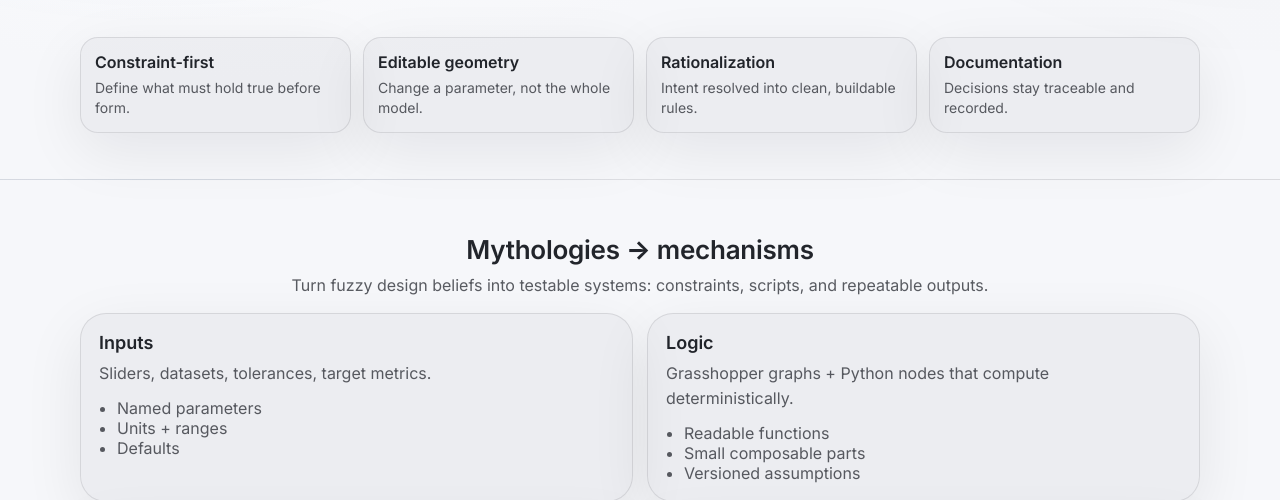
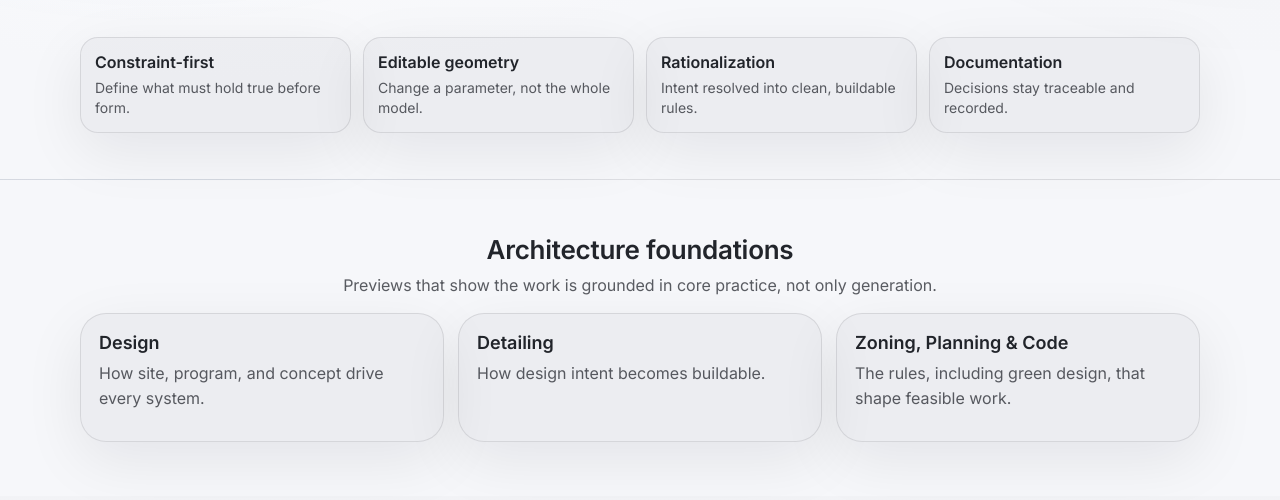
Before and after one commit to towerone/iterativestudio-site, a plain HTML site: page computational-design/index.html in a window 1280 px wide. Shown: the part 307-807 px from the top of the page. Drawn offline with Linux system fonts and the light colour scheme.

Commit message:
v0.1.72: replace mythologies grid with architecture foundation links
Swap four-panel inputs/logic section for three showcase buttons:
Design, Detailing, and Zoning/Planning/Code (EN + 中文).

```diff
--- a/assets/white.css
+++ b/assets/white.css
@@ -151,6 +151,38 @@ body.page-white .grid-2{
   gap:14px;
 }
 
+body.page-white .foundations-grid{
+  display:grid;
+  grid-template-columns:repeat(3, minmax(0, 1fr));
+  gap:14px;
+}
+
+body.page-white .foundation-card{
+  display:block;
+  text-decoration:none !important;
+  color:inherit;
+  transition:transform .18s ease, border-color .18s ease, box-shadow .18s ease, background .18s ease;
+}
+
+body.page-white .foundation-card:hover{
+  transform:translateY(-2px);
+  border-color:color-mix(in srgb, var(--accent) 28%, var(--line));
+  background:var(--panel2);
+  text-decoration:none !important;
+}
+
+body.page-white .foundation-card h3{
+  margin:0 0 8px;
+  font-size:18px;
+  color:var(--text);
+}
+
+body.page-white .foundation-card p{
+  margin:0;
+  color:var(--muted);
+  line-height:1.55;
+}
+
 body.page-white .panel{
   background:var(--panel);
   border:1px solid var(--line);
@@ -281,4 +313,8 @@ body.page-white .footer-map-credit{
   body.page-white .grid-2{
     grid-template-columns:1fr;
   }
+
+  body.page-white .foundations-grid{
+    grid-template-columns:1fr;
+  }
 }
--- a/computational-design/index.html
+++ b/computational-design/index.html
@@ -11,7 +11,7 @@
   <link rel="preconnect" href="https://fonts.gstatic.com" crossorigin>
   <link href="https://fonts.googleapis.com/css2?family=Inter:wght@400;600&display=swap" rel="stylesheet">
   <link rel="stylesheet" href="/assets/style.css?v=0.3.02" />
-  <link rel="stylesheet" href="/assets/white.css?v=0.1.71" />
+  <link rel="stylesheet" href="/assets/white.css?v=0.1.72" />
 </head>
 
 <body class="page-white">
@@ -80,53 +80,28 @@
       </div>
     </section>
 
-    <section class="section section-grid">
+    <section class="section section-foundations">
       <div class="container">
         <div class="section-head">
-          <h2 id="section1Title">Mythologies → mechanisms</h2>
-          <p id="section1Body">Turn fuzzy design beliefs into testable systems: constraints, scripts, and repeatable outputs.</p>
+          <h2 id="section1Title">Architecture foundations</h2>
+          <p id="section1Body">Previews that show the work is grounded in core practice, not only generation.</p>
         </div>
 
-        <div class="grid-2">
-          <div class="panel">
-            <h3 id="panel1Title">Inputs</h3>
-            <p id="panel1Body">Sliders, datasets, tolerances, target metrics.</p>
-            <ul class="bullets">
-              <li id="panel1Li1">Named parameters</li>
-              <li id="panel1Li2">Units + ranges</li>
-              <li id="panel1Li3">Defaults</li>
-            </ul>
-          </div>
+        <div class="foundations-grid">
+          <a class="foundation-card panel panel-link" href="/computational-design/design/" id="foundation1Link">
+            <h3 id="foundation1Title">Design</h3>
+            <p id="foundation1Body">How site, program, and concept drive every system.</p>
+          </a>
 
-          <div class="panel">
-            <h3 id="panel2Title">Logic</h3>
-            <p id="panel2Body">Grasshopper graphs + Python nodes that compute deterministically.</p>
-            <ul class="bullets">
-              <li id="panel2Li1">Readable functions</li>
-              <li id="panel2Li2">Small composable parts</li>
-              <li id="panel2Li3">Versioned assumptions</li>
-            </ul>
-          </div>
+          <a class="foundation-card panel panel-link" href="/computational-design/detailing/" id="foundation2Link">
+            <h3 id="foundation2Title">Detailing</h3>
+            <p id="foundation2Body">How design intent becomes buildable.</p>
+          </a>
 
-          <div class="panel">
-            <h3 id="panel3Title">Outputs</h3>
-            <p id="panel3Body">Geometry, drawings, schedules — not just images.</p>
-            <ul class="bullets">
-              <li id="panel3Li1">Layered linework</li>
-              <li id="panel3Li2">Quantities</li>
-              <li id="panel3Li3">Exportable formats</li>
-            </ul>
-          </div>
-
-          <div class="panel">
-            <h3 id="panel4Title">Checks</h3>
-            <p id="panel4Body">Constraint validation so the model stays honest under iteration.</p>
-            <ul class="bullets">
-              <li id="panel4Li1">Edge cases</li>
-              <li id="panel4Li2">Clashes</li>
-              <li id="panel4Li3">“Does it still satisfy intent?”</li>
-            </ul>
-          </div>
+          <a class="foundation-card panel panel-link" href="/computational-design/zoning-planning-code/" id="foundation3Link">
+            <h3 id="foundation3Title">Zoning, Planning &amp; Code</h3>
+            <p id="foundation3Body">The rules, including green design, that shape feasible work.</p>
+          </a>
         </div>
       </div>
     </section>
@@ -208,7 +183,7 @@
       <div class="footer-left">
         <div class="footer-brand">© Iterative Studio</div>
         <div class="footer-note" id="footerNote">Computational design systems</div>
-        <div class="footer-version" id="buildVersion">Build: v0.1.71</div>
+        <div class="footer-version" id="buildVersion">Build: v0.1.72</div>
       </div>
 
       <div class="footer-mark" aria-hidden="true">[i]</div>
@@ -222,7 +197,7 @@
   </footer>
 
   <script>
-const BUILD = "v0.1.71";
+const BUILD = "v0.1.72";
 
 const i18n = {
   en: {
@@ -235,16 +210,14 @@ const i18n = {
     c3t: "Rationalization", c3b: "Intent resolved into clean, buildable rules.",
     c4t: "Documentation", c4b: "Decisions stay traceable and recorded.",
     navProjects: "Projects", navAbout: "About", navContact: "Contact",
-    section1Title: "Mythologies → mechanisms",
-    section1Body: "Turn fuzzy design beliefs into testable systems: constraints, scripts, and repeatable outputs.",
-    panel1Title: "Inputs", panel1Body: "Sliders, datasets, tolerances, target metrics.",
-    panel1Li1: "Named parameters", panel1Li2: "Units + ranges", panel1Li3: "Defaults",
-    panel2Title: "Logic", panel2Body: "Grasshopper graphs + Python nodes that compute deterministically.",
-    panel2Li1: "Readable functions", panel2Li2: "Small composable parts", panel2Li3: "Versioned assumptions",
-    panel3Title: "Outputs", panel3Body: "Geometry, drawings, schedules — not just images.",
-    panel3Li1: "Layered linework", panel3Li2: "Quantities", panel3Li3: "Exportable formats",
-    panel4Title: "Checks", panel4Body: "Constraint validation so the model stays honest under iteration.",
-    panel4Li1: "Edge cases", panel4Li2: "Clashes", panel4Li3: "“Does it still satisfy intent?”",
+    section1Title: "Architecture foundations",
+    section1Body: "Previews that show the work is grounded in core practice, not only generation.",
+    foundation1Title: "Design",
+    foundation1Body: "How site, program, and concept drive every system.",
+    foundation2Title: "Detailing",
+    foundation2Body: "How design intent becomes buildable.",
+    foundation3Title: "Zoning, Planning & Code",
+    foundation3Body: "The rules, including green design, that shape feasible work.",
     section2Title: "Headed workflow (non‑negotiable)",
     section2Body: "AI can assist drafting, debugging, and documentation — but production stays verifiable inside Rhino/Revit.",
     panel5Title: "Where AI helps",
@@ -271,16 +244,14 @@ const i18n = {
     c3t: "合理化", c3b: "把意圖整理成乾淨、可建造的規則。",
     c4t: "文件化", c4b: "決策始終可追溯並被記錄。",
     navProjects: "專案", navAbout: "關於", navContact: "聯絡",
-    section1Title: "神話 → 機制",
-    section1Body: "把模糊的設計信念轉成可測試的系統：約束、腳本與可重複的輸出。",
-    panel1Title: "輸入", panel1Body: "滑桿、資料集、公差、目標指標。",
-    panel1Li1: "具名參數", panel1Li2: "單位與範圍", panel1Li3: "預設值",
-    panel2Title: "邏輯", panel2Body: "Grasshopper 圖表與 Python 節點，確定性計算。",
-    panel2Li1: "可讀的函式", panel2Li2: "小而可組合的部件", panel2Li3: "版本化的假設",
-    panel3Title: "輸出", panel3Body: "幾何、圖面、數量表 — 不只是圖像。",
-    panel3Li1: "分層線稿", panel3Li2: "數量", panel3Li3: "可匯出格式",
-    panel4Title: "檢查", panel4Body: "約束驗證，讓模型在迭代中保持誠實。",
-    panel4Li1: "邊界情況", panel4Li2: "衝突", panel4Li3: "「是否仍符合意圖？」",
+    section1Title: "建築基礎",
+    section1Body: "預覽作品如何紮根於核心實務，而不只是生成。",
+    foundation1Title: "設計",
+    foundation1Body: "基地、計畫與概念如何驅動每個系統。",
+    foundation2Title: "細部",
+    foundation2Body: "設計意圖如何成為可建造的細部。",
+    foundation3Title: "分區、規劃與法規",
+    foundation3Body: "塑造可行工作的規則，包含綠色設計。",
     section2Title: "有頭工作流程（不可妥協）",
     section2Body: "AI 可協助繪圖、除錯與文件 — 但產出須在 Rhino/Revit 內可驗證。",
     panel5Title: "AI 的協助範圍",
@@ -324,26 +295,12 @@ function setLang(next) {
   document.getElementById("navContact").textContent = t.navContact;
   document.getElementById("section1Title").textContent = t.section1Title;
   document.getElementById("section1Body").textContent = t.section1Body;
-  document.getElementById("panel1Title").textContent = t.panel1Title;
-  document.getElementById("panel1Body").textContent = t.panel1Body;
-  document.getElementById("panel1Li1").textContent = t.panel1Li1;
-  document.getElementById("panel1Li2").textContent = t.panel1Li2;
-  document.getElementById("panel1Li3").textContent = t.panel1Li3;
-  document.getElementById("panel2Title").textContent = t.panel2Title;
-  document.getElementById("panel2Body").textContent = t.panel2Body;
-  document.getElementById("panel2Li1").textContent = t.panel2Li1;
-  document.getElementById("panel2Li2").textContent = t.panel2Li2;
-  document.getElementById("panel2Li3").textContent = t.panel2Li3;
-  document.getElementById("panel3Title").textContent = t.panel3Title;
-  document.getElementById("panel3Body").textContent = t.panel3Body;
-  document.getElementById("panel3Li1").textContent = t.panel3Li1;
-  document.getElementById("panel3Li2").textContent = t.panel3Li2;
-  document.getElementById("panel3Li3").textContent = t.panel3Li3;
-  document.getElementById("panel4Title").textContent = t.panel4Title;
-  document.getElementById("panel4Body").textContent = t.panel4Body;
-  document.getElementById("panel4Li1").textContent = t.panel4Li1;
-  document.getElementById("panel4Li2").textContent = t.panel4Li2;
-  document.getElementById("panel4Li3").textContent = t.panel4Li3;
+  document.getElementById("foundation1Title").textContent = t.foundation1Title;
+  document.getElementById("foundation1Body").textContent = t.foundation1Body;
+  document.getElementById("foundation2Title").textContent = t.foundation2Title;
+  document.getElementById("foundation2Body").textContent = t.foundation2Body;
+  document.getElementById("foundation3Title").textContent = t.foundation3Title;
+  document.getElementById("foundation3Body").textContent = t.foundation3Body;
   document.getElementById("section2Title").textContent = t.section2Title;
   document.getElementById("section2Body").textContent = t.section2Body;
   document.getElementById("panel5Title").textContent = t.panel5Title;
```
Also changed, not shown: ai-assistance/index.html (+1 -1 lines), python-scripting/index.html (+1 -1 lines).
